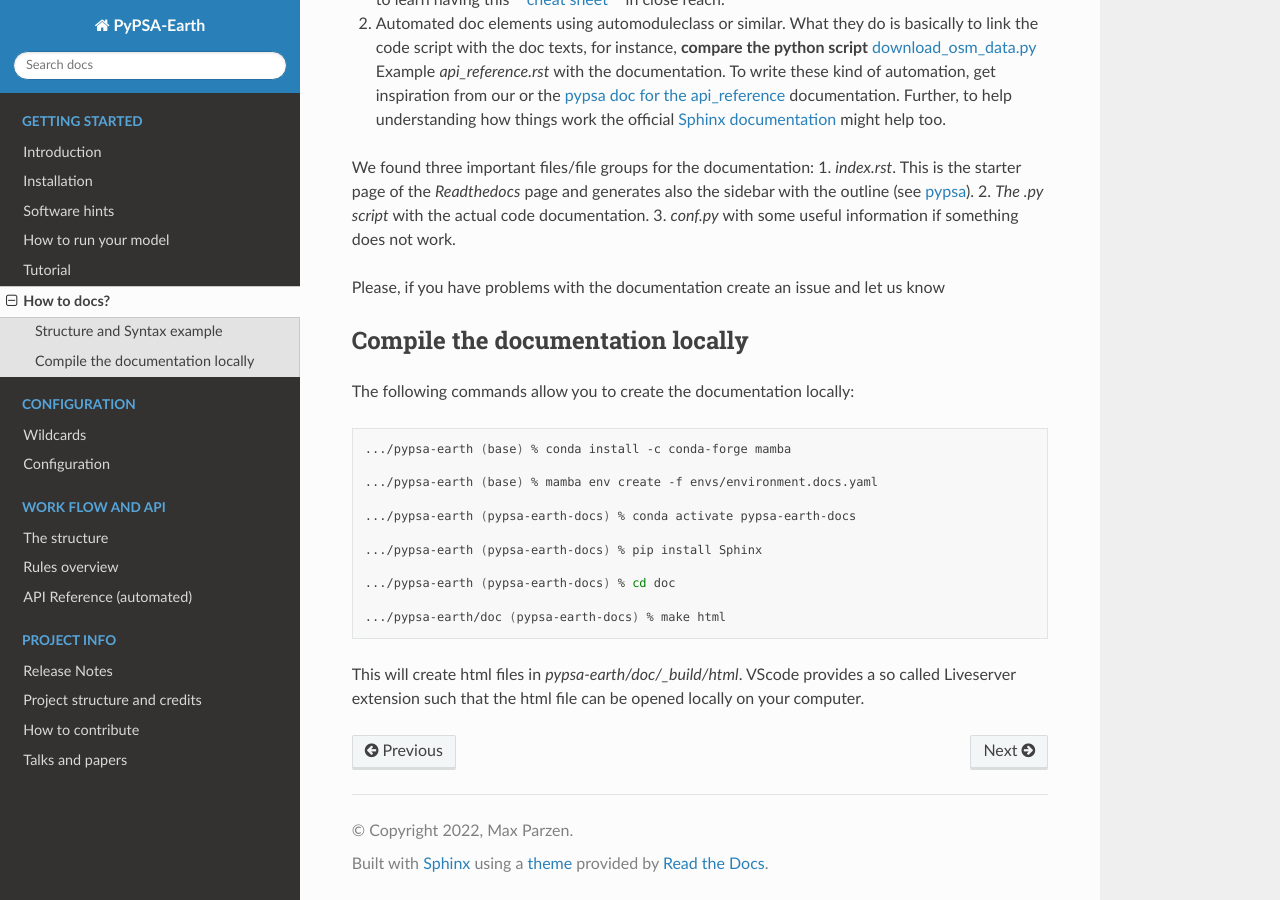
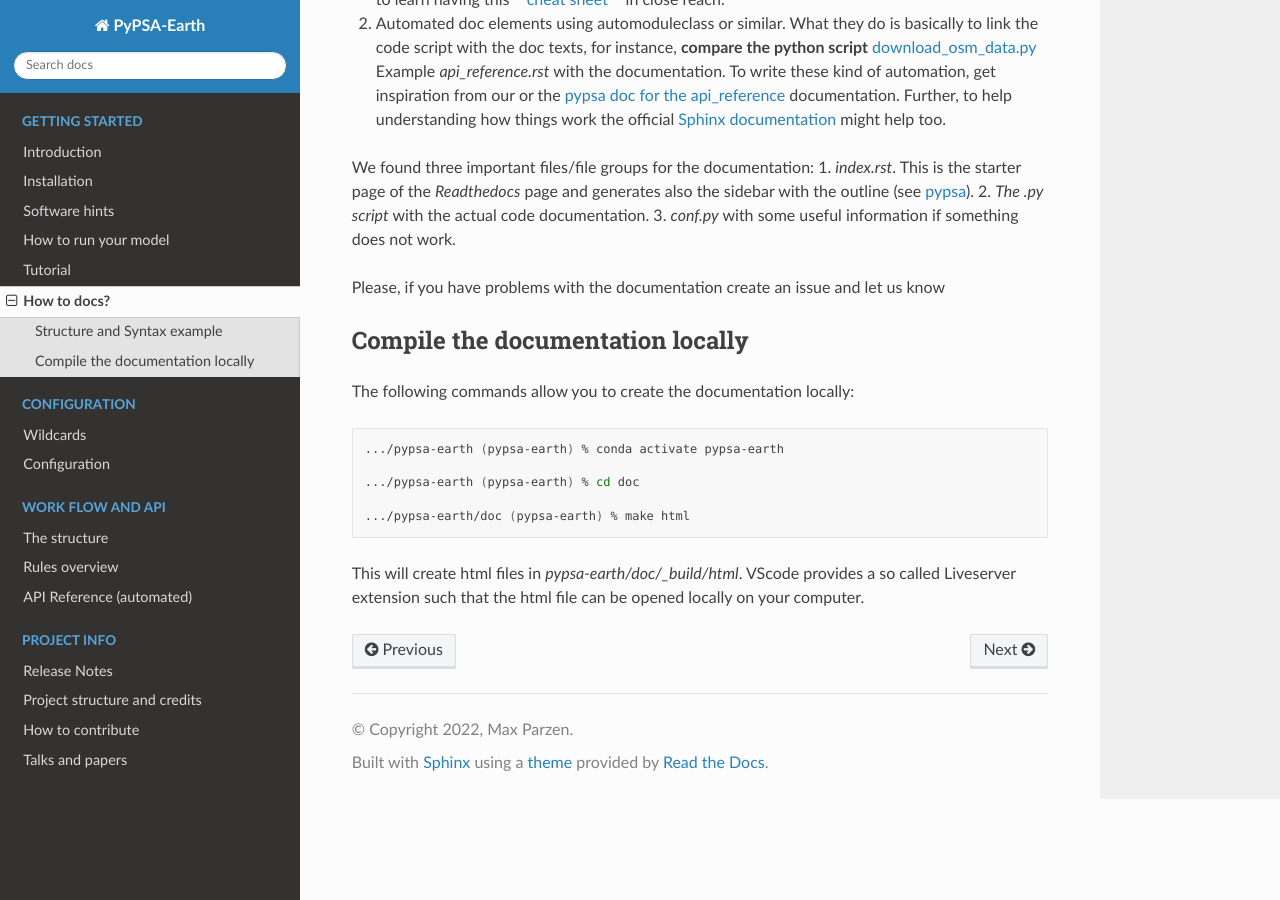
Before and after one commit to pypsa-meets-earth/pypsa-earth, a Sphinx documentation site: the page built from doc/how_to_docs.rst, in a window 1280 px wide and 900 px high, scrolled down 588 px. Built offline with Sphinx 7.4.7 and the Read the Docs theme 2.0.0, drawn with Linux system fonts in a browser that asks for light colours; pages that are not in the unit, such as notebooks, are missing from menus; the version number could not be read and is left out.

Commit message:
Fix Sphinx installation

```diff
--- a/doc/how_to_docs.rst
+++ b/doc/how_to_docs.rst
@@ -35,16 +35,10 @@ The following commands allow you to create the documentation locally:
 
 .. code:: bash
 
-    .../pypsa-earth (base) % conda install -c conda-forge mamba
+    .../pypsa-earth (pypsa-earth) % conda activate pypsa-earth
 
-    .../pypsa-earth (base) % mamba env create -f envs/environment.docs.yaml
+    .../pypsa-earth (pypsa-earth) % cd doc
 
-    .../pypsa-earth (pypsa-earth-docs) % conda activate pypsa-earth-docs
-
-    .../pypsa-earth (pypsa-earth-docs) % pip install Sphinx
-
-    .../pypsa-earth (pypsa-earth-docs) % cd doc
-
-    .../pypsa-earth/doc (pypsa-earth-docs) % make html
+    .../pypsa-earth/doc (pypsa-earth) % make html
 
 This will create html files in `pypsa-earth/doc/_build/html`. VScode provides a so called Liveserver extension such that the html file can be opened locally on your computer.
```
